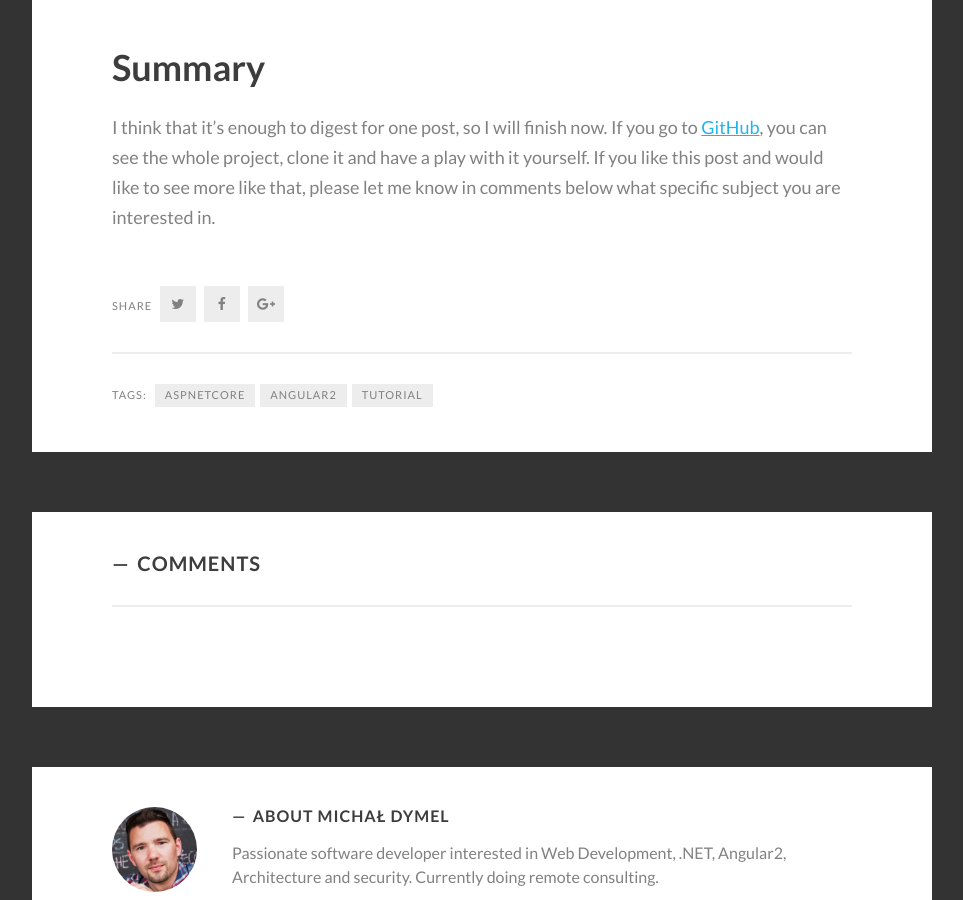
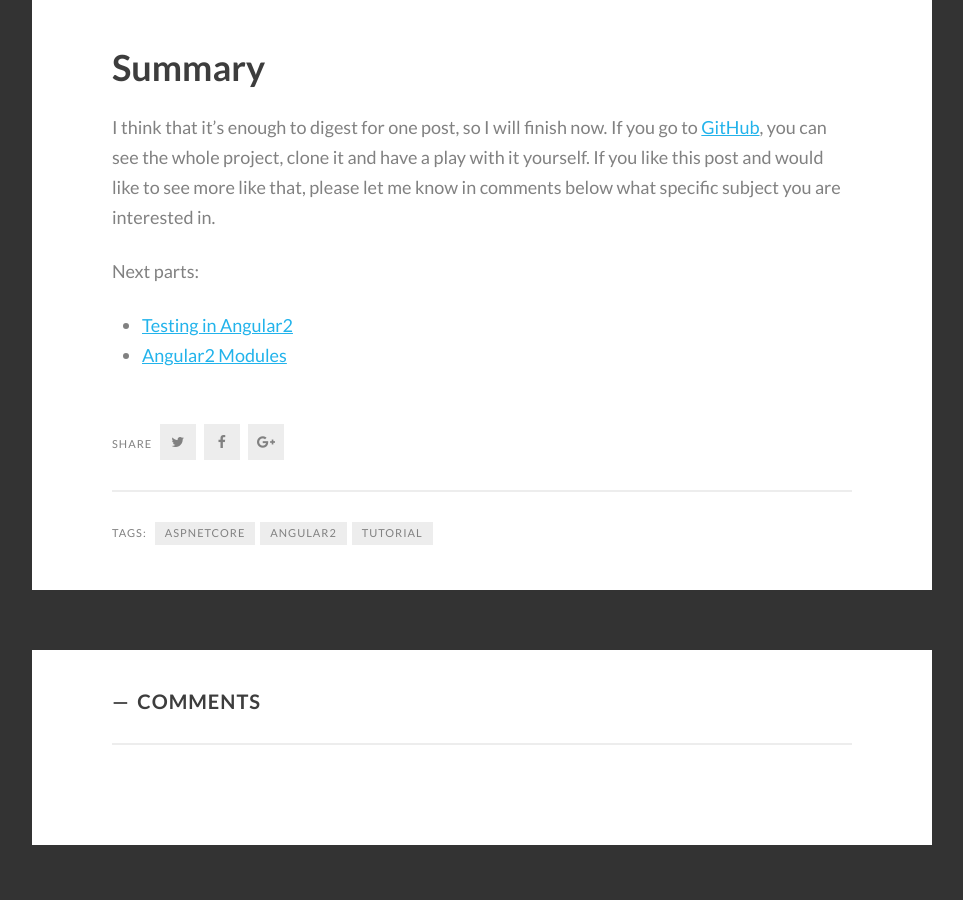
Before and after one commit to mdymel/devblog.dymel.pl, a Jekyll site: the page built from _posts/2016-09-08-aspnet-core-with-angular2-tutorial.markdown, in a window 1280 px wide and 900 px high, scrolled down 14923 px. Shown: the whole window, without its empty margins (8-971 px from the left). Built offline with Jekyll 4.4.1, drawn with Linux system fonts in a browser that asks for light colours; some web fonts are replaced; comment, search, counter and statistics services are not loaded.

Commit message:
tutorial: next parts links

```diff
--- a/_posts/2016-09-08-aspnet-core-with-angular2-tutorial.markdown
+++ b/_posts/2016-09-08-aspnet-core-with-angular2-tutorial.markdown
@@ -437,3 +437,8 @@ With all these changes, our app prints very nice greeting:
 # <a name="summary"></a>Summary
 
 I think that it's enough to digest for one post, so I will finish now. If you go to [GitHub](https://github.com/mdymel/AspNetCoreAngular2), you can see the whole project, clone it and have a play with it yourself. If you like this post and would like to see more like that, please let me know in comments below what specific subject you are interested in.
+
+Next parts:
+
+* [Testing in Angular2](/2016/09/19/testing-in-angular2/)
+* [Angular2 Modules](https://devblog.dymel.pl/2016/09/29/angular2-modules/)
```
